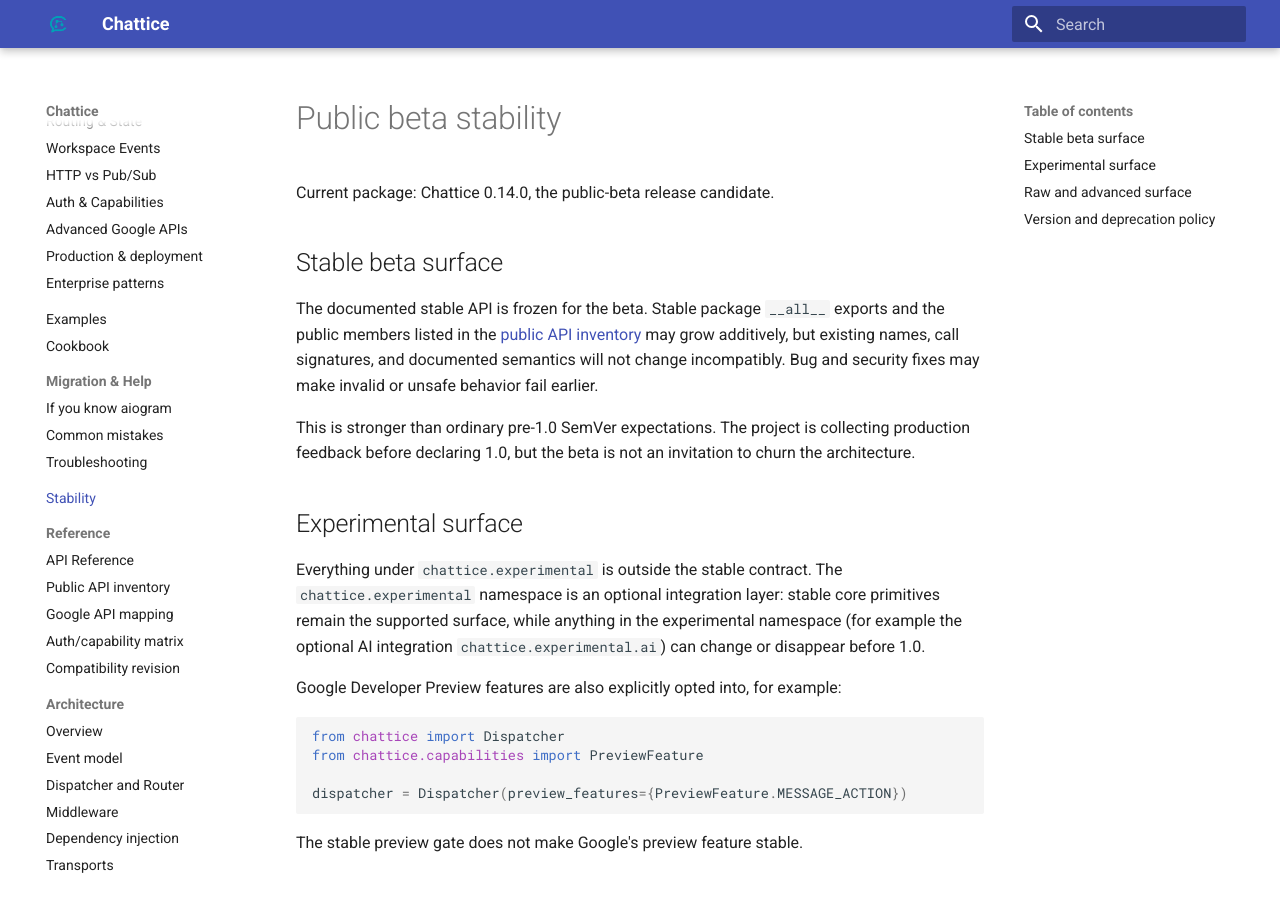
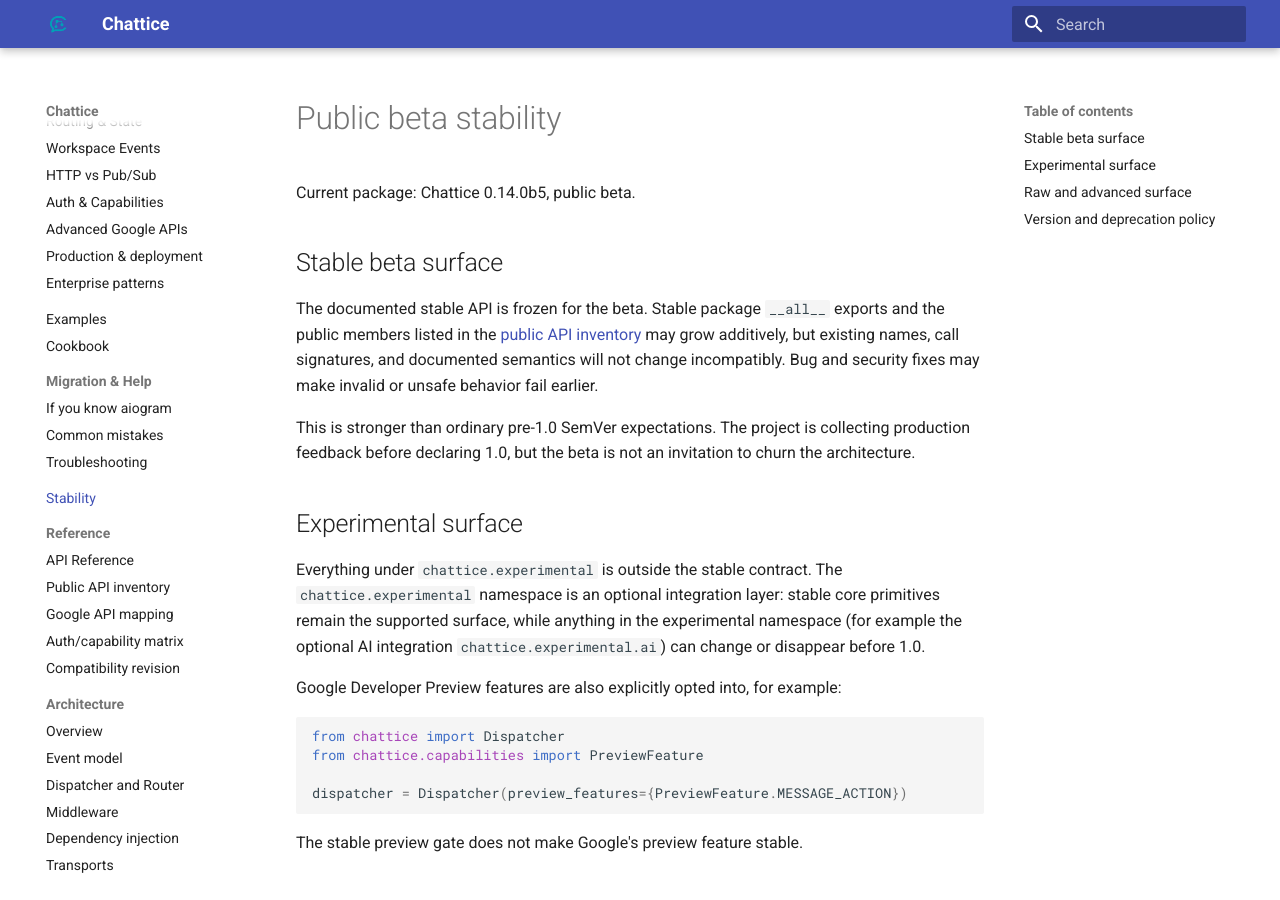
Before and after one commit to WhiteySage/chattice, an MkDocs documentation site: the page built from docs/stability.md, in a window 1280 px wide and 900 px high. Built offline with MkDocs 1.6.1 and Material for MkDocs 9.7.7, drawn with Linux system fonts in a browser that asks for light colours.

Commit message:
Release 0.14.0b5 (#9)

```diff
--- a/docs/stability.md
+++ b/docs/stability.md
@@ -1,6 +1,6 @@
 # Public beta stability
 
-Current package: Chattice 0.14.0, the public-beta release candidate.
+Current package: Chattice 0.14.0b5, public beta.
 
 ## Stable beta surface
 
--- a/pyproject.toml
+++ b/pyproject.toml
@@ -4,7 +4,7 @@ build-backend = "hatchling.build"
 
 [project]
 name = "chattice"
-version = "0.14.0b4"
+version = "0.14.0b5"
 description = "Async typed event framework for Google Chat apps"
 readme = "README.md"
 requires-python = ">=3.11"
--- a/src/chattice/__init__.py
+++ b/src/chattice/__init__.py
@@ -5,4 +5,4 @@ from .filters import F
 
 __all__ = ["Dispatcher", "F", "Router", "__version__"]
 
-__version__ = "0.14.0b4"
+__version__ = "0.14.0b5"
```
Also changed, not shown: CHANGELOG.md (+3 -1 lines), README.md (+1 -1 lines), docs/public-api.md (+1 -1 lines), 2 other files.
